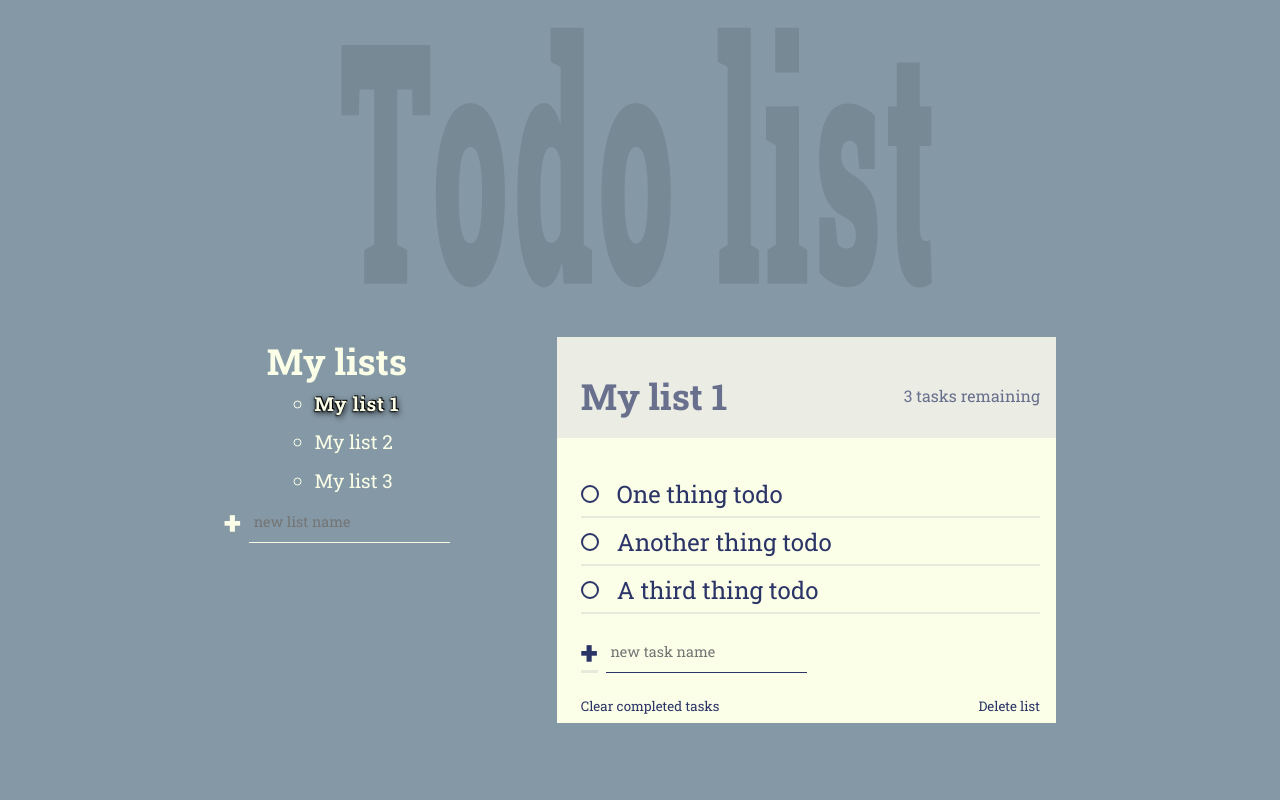
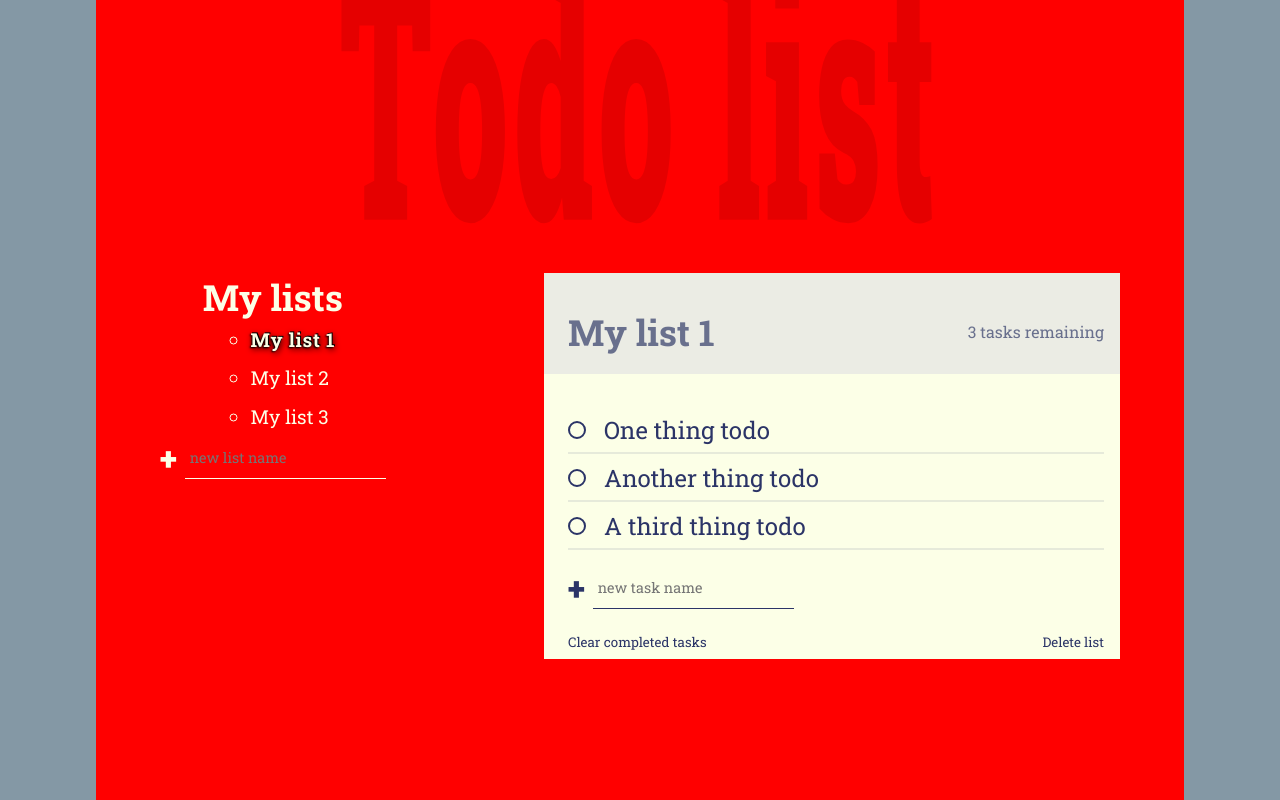
Before and after one commit to fanderssondev/todo-list, a website built with Vite: page todo-list/index.html in a window 1280 px wide. Shown: the top 800 px of the page. Built offline with nearby package versions, Linux system fonts and the light colour scheme.

Commit message:
Updated styling

```diff
--- a/todo-list/style.css
+++ b/todo-list/style.css
@@ -23,8 +23,14 @@ body {
 }
 
 .container {
-  max-width: 960px;
+  /* max-width: 960px;
+  margin-inline: auto; */
+  width: 85vw;
+  /* height: 100vh;
+  height: 100dvh; */
+  height: auto;
   margin-inline: auto;
+  background-color: red;
 }
 
 .list-container {
@@ -39,7 +45,8 @@ body {
   font-weight: 900;
   font-size: calc(8vw + 2rem);
   letter-spacing: 0.3rem;
-  margin-top: 8vh;
+  /* margin-top: 8vh; */
+  margin: 0;
   margin-bottom: 12vh;
   color: rgba(0, 0, 0, 0.1);
   transform: scale(1, 2.5);
@@ -77,17 +84,26 @@ form {
   color: inherit;
 }
 
+.btn {
+  transition: opacity 150ms ease-in;
+}
+
 .btn.list,
 .btn.task {
   font-size: 2rem;
   font-weight: 900;
   margin-right: 0.5rem;
-  transition: opacity 150ms ease-in;
+  transform: scale(1);
+}
+
+.btn.delete:hover {
+  opacity: 0.75;
 }
 
 .btn.list:hover,
-.tn.task:hover {
+.btn.task:hover {
   opacity: 0.75;
+  transform: scale(1.1);
 }
 
 .new {
@@ -104,7 +120,6 @@ form {
 }
 
 .new:focus {
-  /* border-bottom-width: 3px; */
   box-shadow: 0px 2px 3px;
 }
 
@@ -236,6 +251,10 @@ form {
   transition: transform 100ms ease-in-out;
 }
 
+.btn.task:after {
+  content: none;
+}
+
 [type="checkbox"]:checked + label::after {
   transform: scaleX(1);
   transform-origin: left;
```
